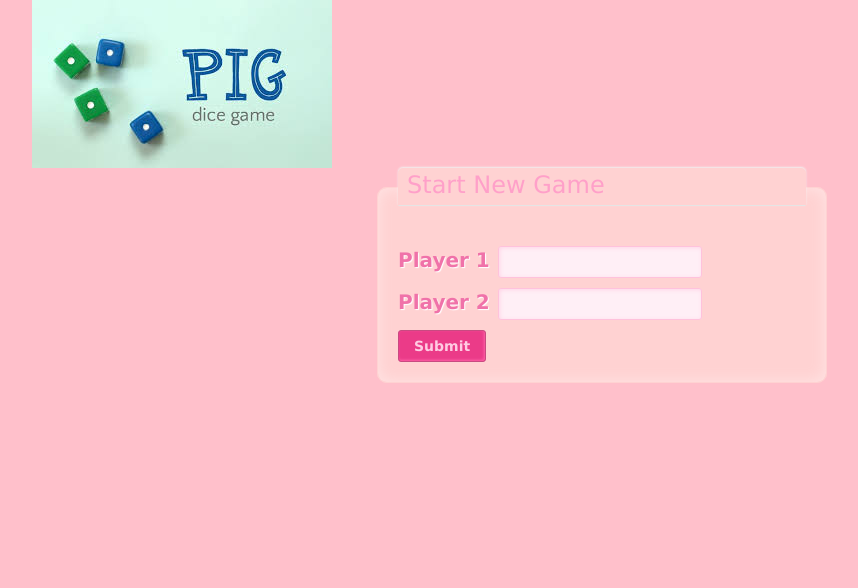
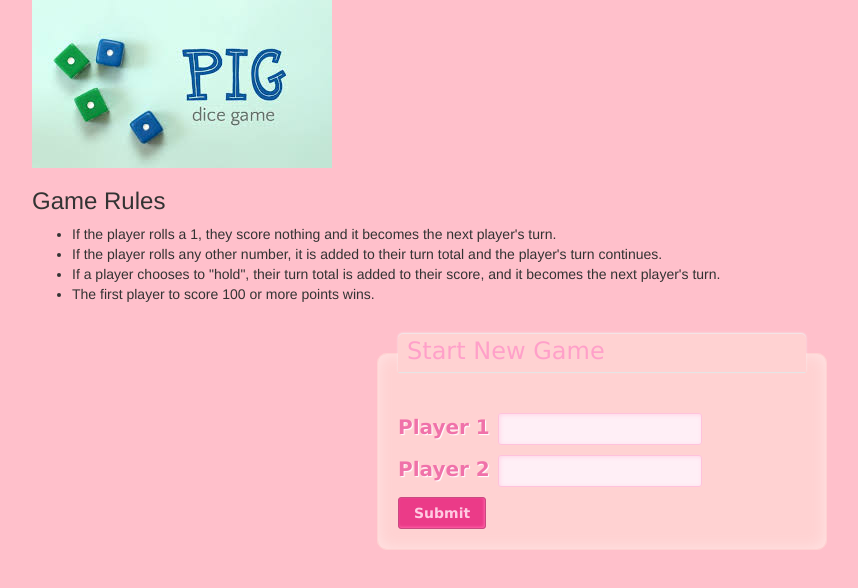
Before and after one commit to Queen-Uwitonze/pig-dice-game, a plain HTML site: page index.html in a window 1280 px wide. Shown: the whole page, without its empty margins (38-896 px from the left). Drawn offline with Linux system fonts and the light colour scheme.

Commit message:
add game's rules

```diff
--- a/CSS/styles.css
+++ b/CSS/styles.css
@@ -138,3 +138,7 @@
       -moz-border-radius: 3px;
       font-weight: bold;
   }
+  .toggle{
+      display: flex;
+     flex-direction: column;
+  }
--- a/JS/script.js
+++ b/JS/script.js
@@ -55,12 +55,12 @@ function Player(playerName, score, turnScore) {
   }
 
 
-
   $(document).ready(function() {
 
     $(".first-row").hide();
     $(".buttons-1").hide();
     $(".buttons-2").hide();
+    $(".instructions").show();
 
     $("#player-name-form").submit(function(event) {
       event.preventDefault();
@@ -76,6 +76,7 @@ function Player(playerName, score, turnScore) {
 
       $(".first-row").fadeIn("fast");
       $(".buttons-1").fadeIn("slow");
+
 
   // PLAYER ONE ROLL AND STOP BUTTON BELOW
 
@@ -190,6 +191,8 @@ function Player(playerName, score, turnScore) {
         player2Rolls();
         player2Stops();
 
+
+
     });
 
   });
--- a/index.html
+++ b/index.html
@@ -15,6 +15,15 @@
 
         <img src="img/download.jpeg" alt="pig image" class="header-pic"/>
 
+        <div class="toggle">
+            <h3>Game Rules</h3>
+            <ul class="item-list">
+              <li id="item-1">If the player rolls a 1, they score nothing and it becomes the next player's turn.</li>
+              <li id="item-2">If the player rolls any other number, it is added to their turn total and the player's turn continues.</li>
+              <li id="item-3">If a player chooses to "hold", their turn total is added to their score, and it becomes the next player's turn.</li>
+              <li id="item-4">The first player to score 100 or more points wins. </li>
+              </ul>
+        </div>
       <br>
       <div class="form-style-3">
         <form id="player-name-form">
```
